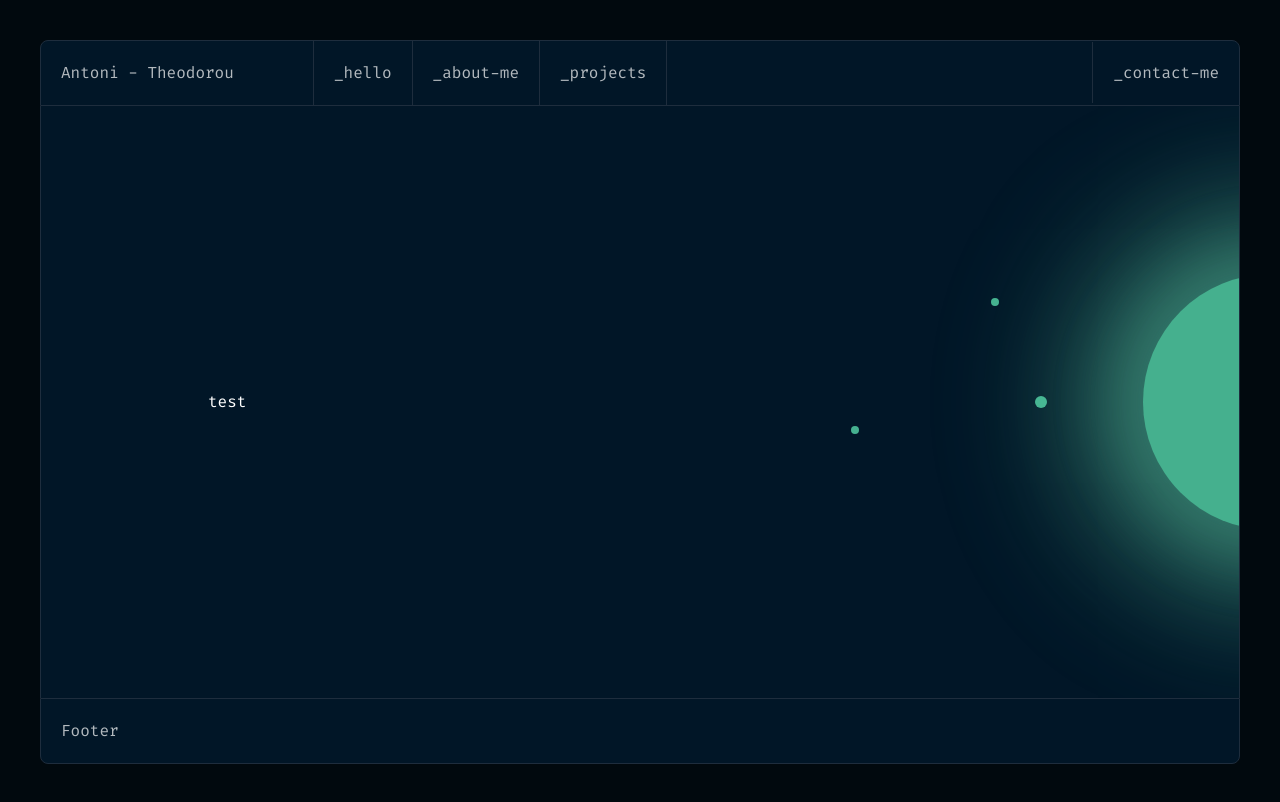
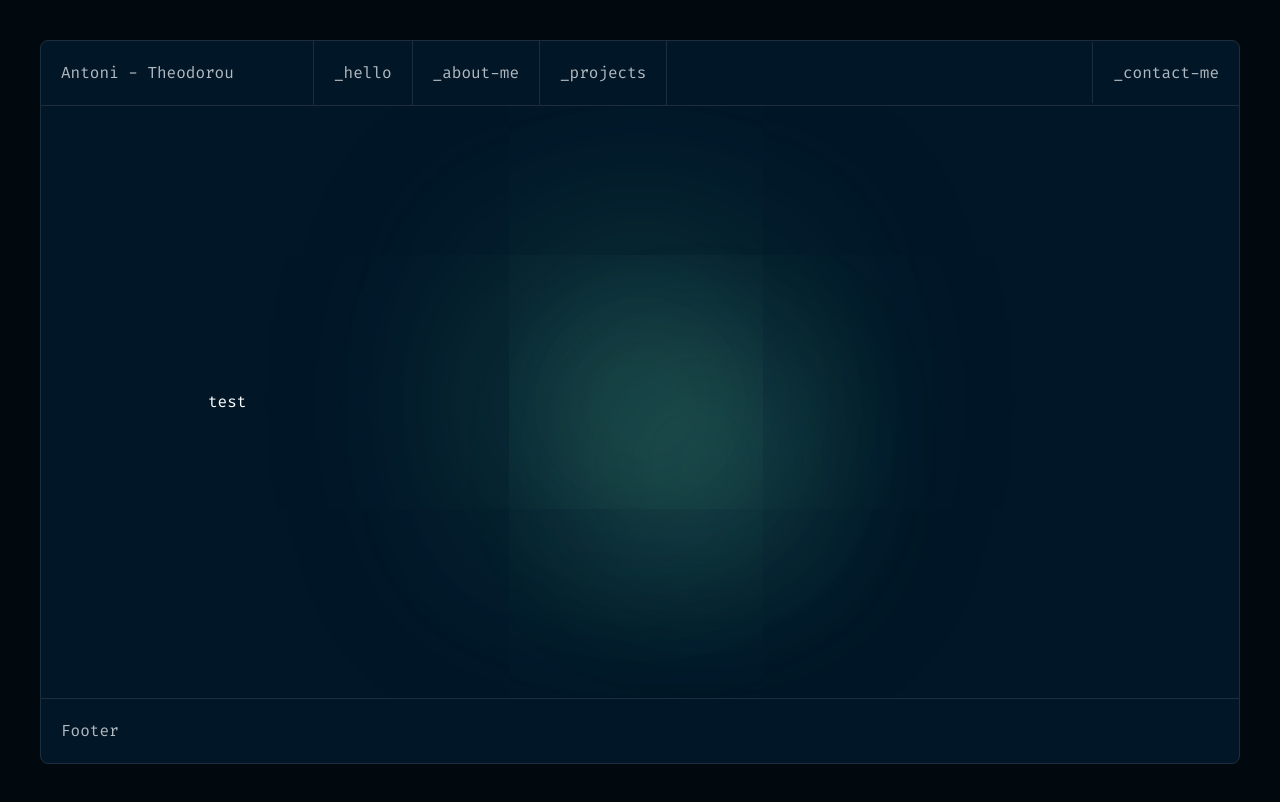
Before and after one commit to TheoToni/portfolio, a Next.js app: page / in a window 1280 px wide. Built offline with nearby package versions, Linux system fonts and the light colour scheme.

Commit message:
homepage background glow effect

```diff
--- a/src/app/page.tsx
+++ b/src/app/page.tsx
@@ -1,19 +1,14 @@
 export default function Home() {
   return (
     <main className="h-[calc(100vh-13rem)] relative flex flex-col items-center justify-center overflow-hidden w-full">
-      {/* Glowing ball */}
       <div
-        className="absolute w-64 h-64 right-[-10rem] rounded-full bg-emerald-300 animate-pulse"
+        className="absolute "
         style={{
           boxShadow:
-            "0 0 60px 30px rgba(110, 231, 183, 0.3), 0 0 100px 60px rgba(110, 231, 183, 0.3), 0 0 140px 90px rgba(110, 231, 183, 0.3)",
+            "60px 60px 150px 100px rgba(110, 231, 183, 0.15), 0 0 200px 120px rgba(110, 231, 183, 0.15), 0 0 250px 150px rgba(110, 231, 183, 0.15)",
         }}
       ></div>
-      <div className="absolute right-48 w-3 h-3  rounded-full bg-emerald-300 animate-pulse"></div>
-      <div className="absolute right-95 top-80 w-2 h-2  rounded-full bg-emerald-300 animate-pulse"></div>
-      <div className="absolute right-60 top-48 w-2 h-2  rounded-full bg-emerald-300 animate-pulse"></div>
 
-      {/* Content can go here */}
       <div className="max-w-4xl w-full px-4">
         <div className="z-10 text-white">test</div>
       </div>
```
